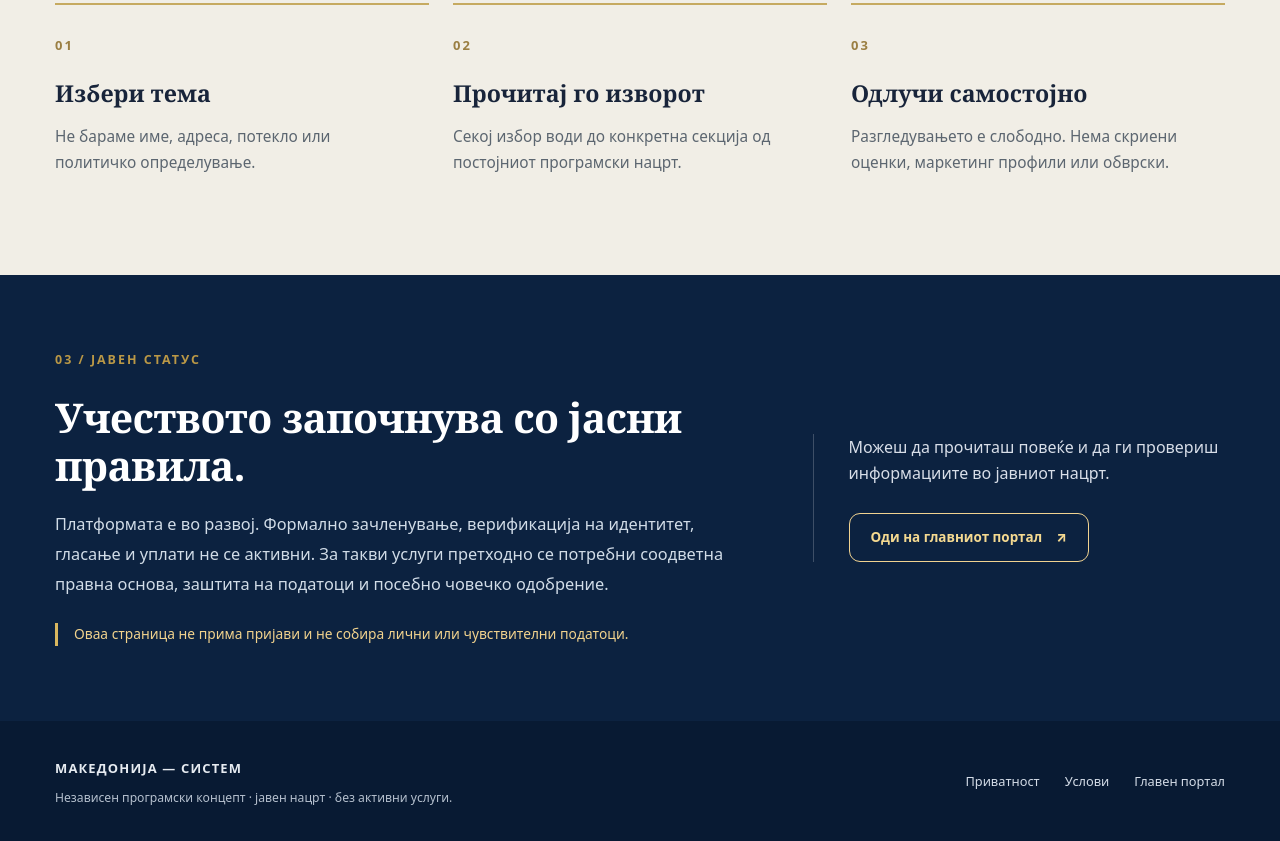
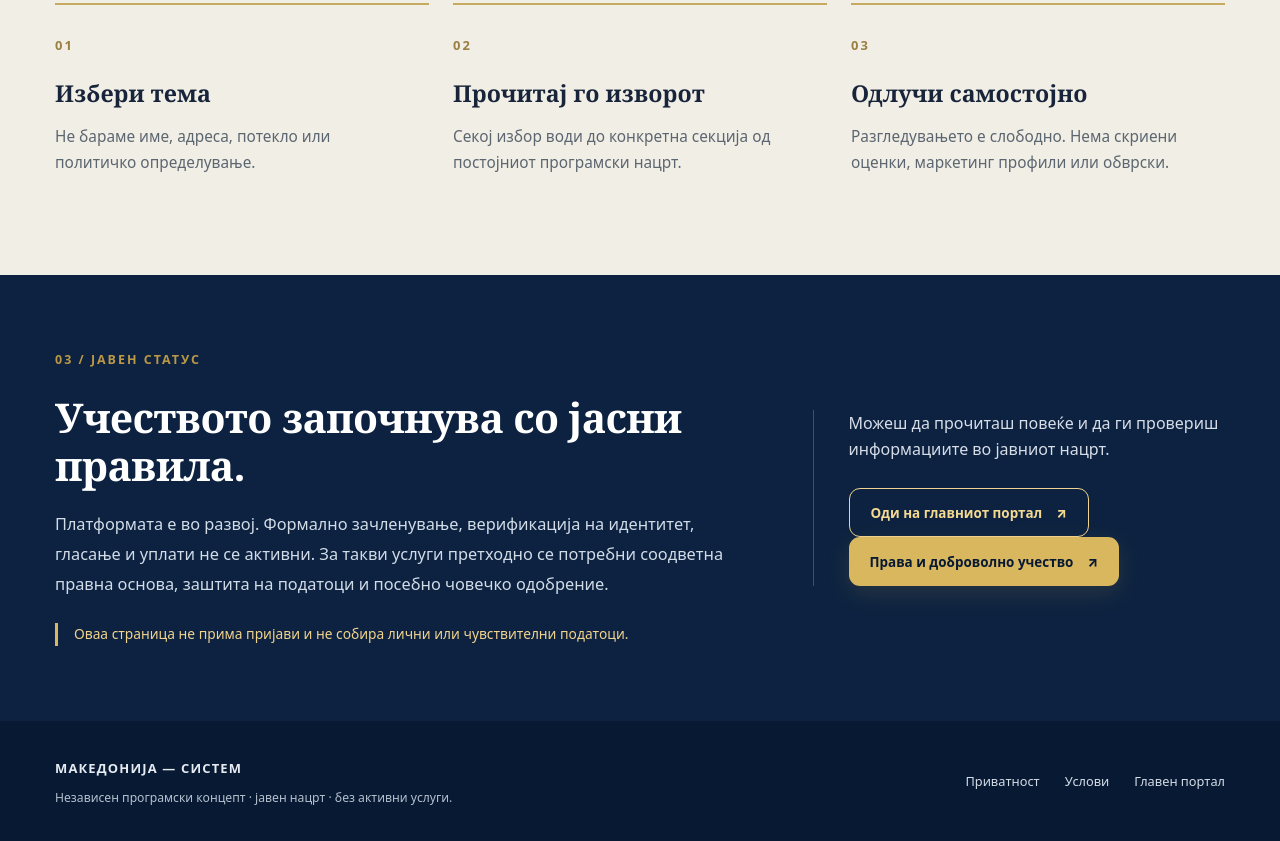
Before and after one commit to Makedonija-Sistem/makedonija-sistem, a plain HTML site: page world/index.html in a window 1280 px wide. Shown: the part 1779-2620 px from the top of the page. Drawn offline with Linux system fonts and the light colour scheme.

Commit message:
feat(review): link informational navigator to voluntary rights centre

```diff
--- a/world/index.html
+++ b/world/index.html
@@ -117,7 +117,7 @@
           <p data-t="participation.body">Платформата е во развој. Формално зачленување, верификација на идентитет, гласање и уплати не се активни. За такви услуги претходно се потребни соодветна правна основа, заштита на податоци и посебно човечко одобрение.</p>
           <p class="participation-note" data-t="participation.note">Оваа страница не прима пријави и не собира лични или чувствителни податоци.</p>
         </div>
-        <div class="participation-cta"><p data-t="participation.next">Можеш да прочиташ повеќе и да ги провериш информациите во јавниот нацрт.</p><a class="btn btn-outline-light" href="../index.html"><span data-t="participation.link">Оди на главниот портал</span><span aria-hidden="true">↗</span></a></div>
+        <div class="participation-cta"><p data-t="participation.next">Можеш да прочиташ повеќе и да ги провериш информациите во јавниот нацрт.</p><a class="btn btn-outline-light" href="../index.html"><span data-t="participation.link">Оди на главниот портал</span><span aria-hidden="true">↗</span></a><a class="btn btn-gold" href="./participate/"><span data-t="participation.rights">Права и доброволно учество</span><span aria-hidden="true">↗</span></a></div>
       </div>
     </section>
   </main>
```
